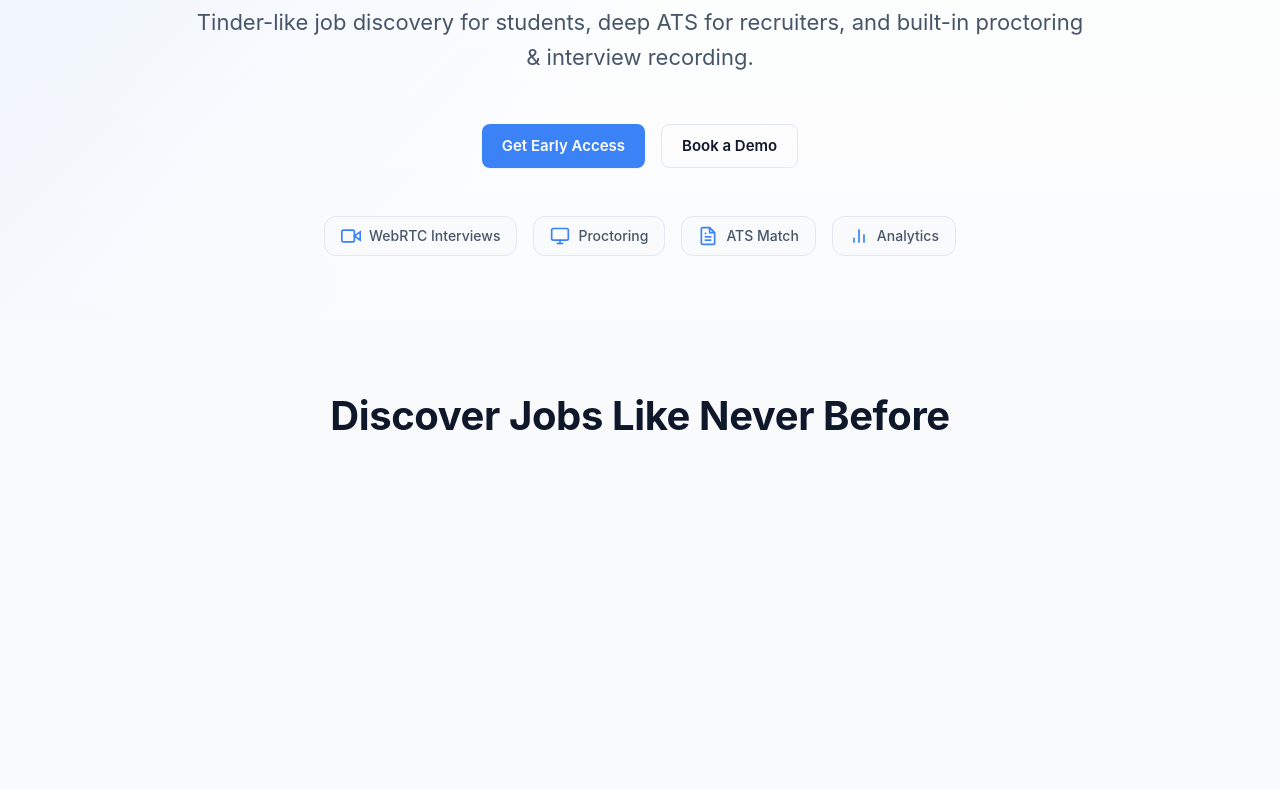
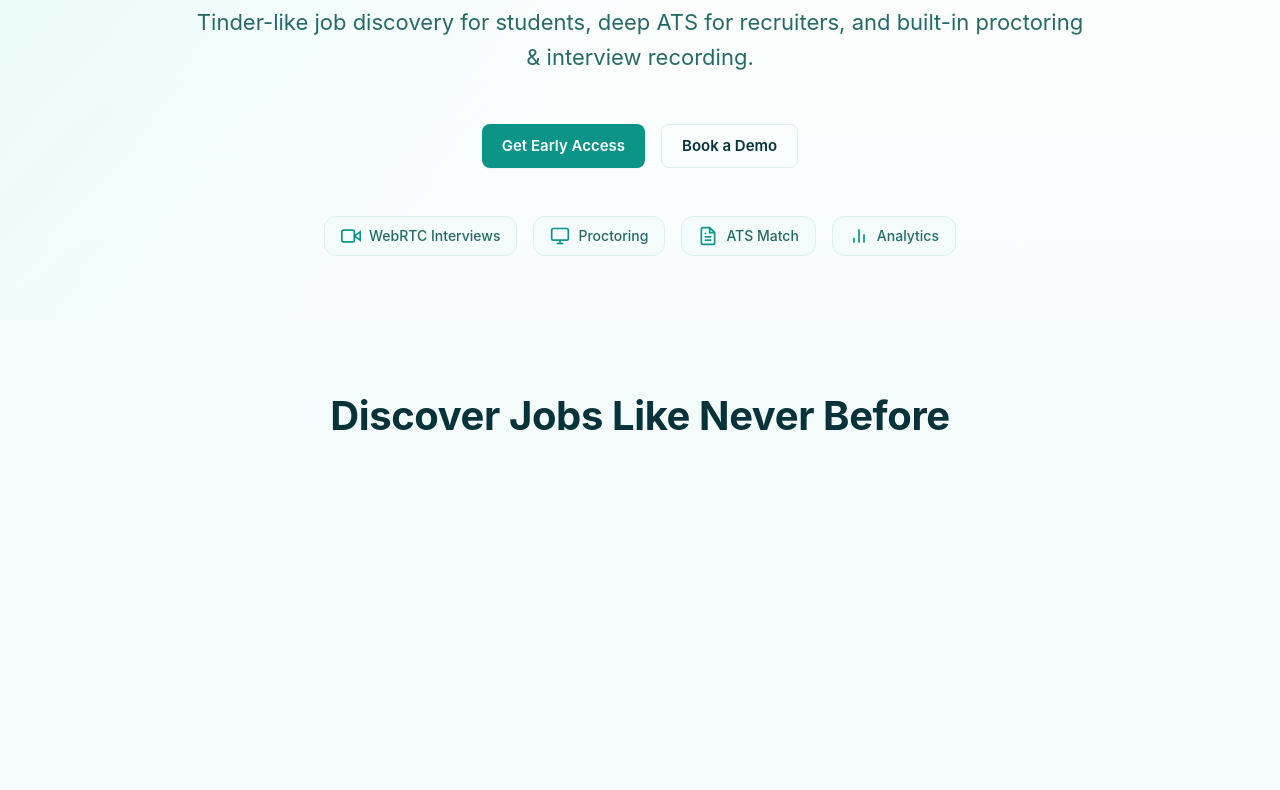
Before and after one commit to samruddhitiwari/InterWeU, a plain HTML site: page index.html in a window 1280 px wide. Shown: the part 334-1124 px from the top of the page. Drawn offline with Linux system fonts and the light colour scheme; a script that the page names is missing.

Commit message:
Refactor color variables in styles.css
Updated color variables for light and dark themes with comments for clarity.

```diff
--- a/styles.css
+++ b/styles.css
@@ -1,17 +1,17 @@
 :root {
-  --color-bg: #ffffff;
-  --color-surface: #f8fafc;
-  --color-surface-hover: #f1f5f9;
-  --color-border: #e2e8f0;
-  --color-text-primary: #0f172a;
-  --color-text-secondary: #475569;
-  --color-text-tertiary: #94a3b8;
-  --color-primary: #3b82f6;
-  --color-primary-hover: #2563eb;
-  --color-primary-light: #dbeafe;
-  --color-success: #10b981;
-  --color-error: #ef4444;
-  --color-warning: #f59e0b;
+  --color-bg: #ffffff;               /* white background */
+  --color-surface: #f4fbfb;         /* very light teal surface */
+  --color-surface-hover: #e8f7f6;   /* hover for surfaces */
+  --color-border: #d9f0ef;          /* subtle teal border */
+  --color-text-primary: #06323a;    /* deep teal for primary text */
+  --color-text-secondary: #256a67;  /* mid teal for secondary text */
+  --color-text-tertiary: #7aa8a5;   /* muted teal/gray for tertiary text */
+  --color-primary: #0d9488;         /* teal (primary action) */
+  --color-primary-hover: #0b7f74;   /* darker teal for hover */
+  --color-primary-light: #c8f7f3;   /* pale teal used for glows/icons */
+  --color-success: #10b981;         /* success (kept) */
+  --color-error: #ef4444;           /* error (kept) */
+  --color-warning: #f59e0b;         /* warning (kept) */
 
   --font-sans: -apple-system, BlinkMacSystemFont, "Segoe UI", "Inter", Roboto, "Helvetica Neue", Arial, sans-serif;
   --font-mono: "SF Mono", Monaco, "Cascadia Code", "Roboto Mono", Consolas, "Courier New", monospace;
@@ -37,16 +37,22 @@
 
 @media (prefers-color-scheme: dark) {
   :root {
-    --color-bg: #0f172a;
-    --color-surface: #1e293b;
-    --color-surface-hover: #334155;
-    --color-border: #334155;
-    --color-text-primary: #f1f5f9;
-    --color-text-secondary: #cbd5e1;
-    --color-text-tertiary: #64748b;
-    --color-primary-light: #1e3a8a;
+    --color-bg: #022b2a;               /* very dark teal/near-black background */
+    --color-surface: #06373a;          /* dark surface */
+    --color-surface-hover: #0b4b4a;    /* slightly lighter hover surface */
+    --color-border: #0b4b4a;           /* border in dark */
+    --color-text-primary: #e6fffe;     /* very light text */
+    --color-text-secondary: #c9fff9;   /* lighter secondary text */
+    --color-text-tertiary: #78bdb9;    /* muted tertiary */
+    --color-primary-light: #074c49;    /* darker primary-light for dark mode */
+    /* keep color-primary and color-primary-hover the same to preserve CTA contrast */
   }
 }
+
+/* ---------------------------
+   Rest of stylesheet unchanged
+   (keeps layout, spacing, components, interactions)
+   --------------------------- */
 
 * {
   margin: 0;
```
